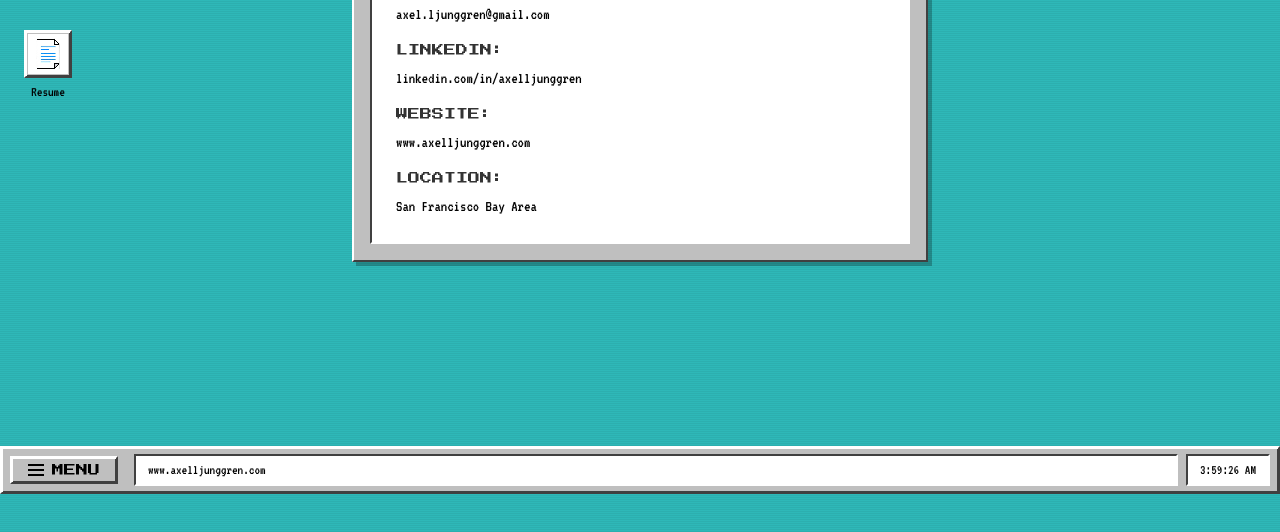
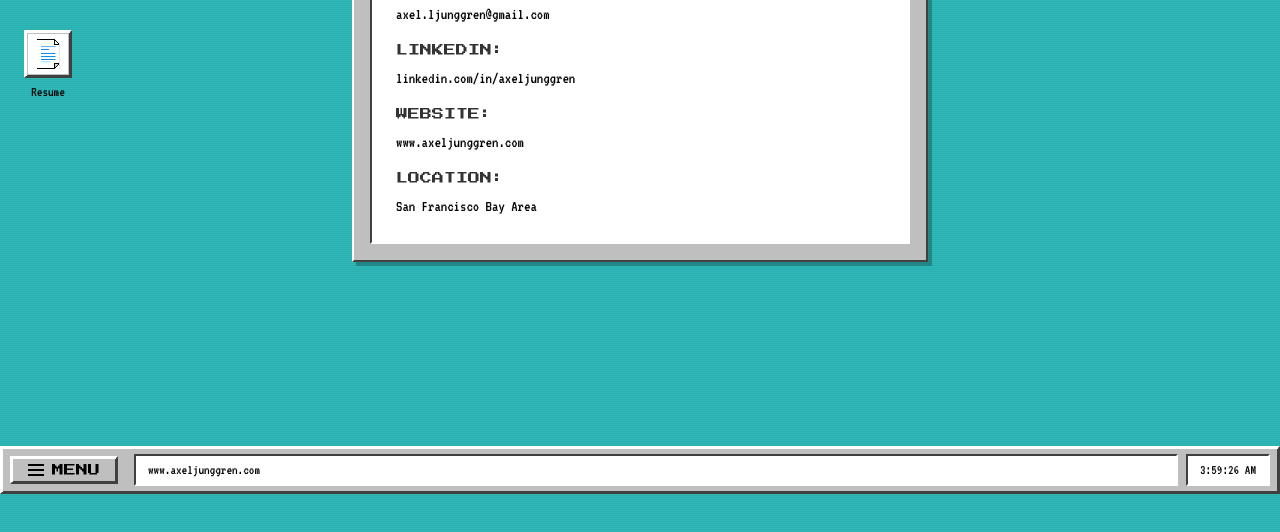
Before and after one commit to axelljun/retro-win-folio, a React (Vite) app: page / in a window 1280 px wide. Both pictures are taken after a click on the button "Contact". Shown: the part 306-838 px from the top of the page. Built offline with nearby package versions, Linux system fonts and the light colour scheme; the HTML template or start-up script is replaced by a standard one.

Commit message:
Fix website name typo

```diff
--- a/index.html
+++ b/index.html
@@ -4,14 +4,14 @@
     <meta charset="UTF-8" />
     <meta name="viewport" content="width=device-width, initial-scale=1.0" />
     <link rel="icon" href="/favicon.png" type="image/png">
-    <title>Axell Ljunggren - Portfolio</title>
-    <meta name="description" content="Axell Ljunggren's retro-styled portfolio showcasing engineering projects and work" />
-    <meta name="author" content="Axell Ljunggren" />
+    <title>Axel Ljunggren - Portfolio</title>
+    <meta name="description" content="Axel Ljunggren's retro-styled portfolio showcasing engineering projects and work" />
+    <meta name="author" content="Axel Ljunggren" />
     <link rel="preconnect" href="https://fonts.googleapis.com">
     <link rel="preconnect" href="https://fonts.gstatic.com" crossorigin>
     <link href="https://fonts.googleapis.com/css2?family=Press+Start+2P&family=VT323&display=swap" rel="stylesheet">
 
-    <meta property="og:title" content="Axell Ljunggren - Portfolio" />
+    <meta property="og:title" content="Axel Ljunggren - Portfolio" />
     <meta property="og:description" content="Engineering portfolio in retro Windows style" />
     <meta property="og:type" content="website" />
     <meta property="og:image" content="https://lovable.dev/opengraph-image-p98pqg.png" />
--- a/src/components/Taskbar.tsx
+++ b/src/components/Taskbar.tsx
@@ -18,7 +18,7 @@ export const Taskbar = () => {
         MENU
       </button>
       <div className="window-border-inset bg-input px-3 py-1 font-retro text-sm flex-1 ml-2">
-        www.axelljunggren.com
+        www.axeljunggren.com
       </div>
       <div className="window-border-inset bg-input px-3 py-1 font-retro text-sm">
         {time.toLocaleTimeString()}
--- a/src/pages/Contact.tsx
+++ b/src/pages/Contact.tsx
@@ -16,23 +16,23 @@ export const Contact = () => {
           <div>
             <p className="font-pixel text-xs mb-2 text-muted-foreground">LINKEDIN:</p>
             <a
-              href="https://linkedin.com/in/axelljunggren"
+              href="https://linkedin.com/in/axeljunggren"
               target="_blank"
               rel="noopener noreferrer"
               className="font-retro text-base hover:text-primary transition-colors"
             >
-              linkedin.com/in/axelljunggren
+              linkedin.com/in/axeljunggren
             </a>
           </div>
           <div>
             <p className="font-pixel text-xs mb-2 text-muted-foreground">WEBSITE:</p>
             <a
-              href="http://www.axelljunggren.com"
+              href="http://www.axeljunggren.com"
               target="_blank"
               rel="noopener noreferrer"
               className="font-retro text-base hover:text-primary transition-colors"
             >
-              www.axelljunggren.com
+              www.axeljunggren.com
             </a>
           </div>
           <div>
--- a/src/pages/Index.tsx
+++ b/src/pages/Index.tsx
@@ -193,23 +193,23 @@ export default function Index() {
               <div>
                 <p className="font-pixel text-xs mb-2 text-muted-foreground">LINKEDIN:</p>
                 <a
-                  href="https://linkedin.com/in/axelljunggren"
+                  href="https://linkedin.com/in/axeljunggren"
                   target="_blank"
                   rel="noopener noreferrer"
                   className="font-retro text-base hover:text-primary transition-colors"
                 >
-                  linkedin.com/in/axelljunggren
+                  linkedin.com/in/axeljunggren
                 </a>
               </div>
               <div>
                 <p className="font-pixel text-xs mb-2 text-muted-foreground">WEBSITE:</p>
                 <a
-                  href="http://www.axelljunggren.com"
+                  href="http://www.axeljunggren.com"
                   target="_blank"
                   rel="noopener noreferrer"
                   className="font-retro text-base hover:text-primary transition-colors"
                 >
-                  www.axelljunggren.com
+                  www.axeljunggren.com
                 </a>
               </div>
               <div>
```
